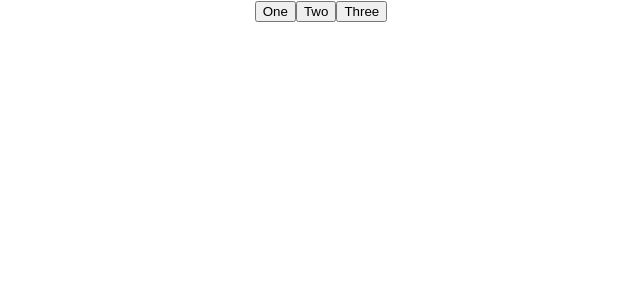
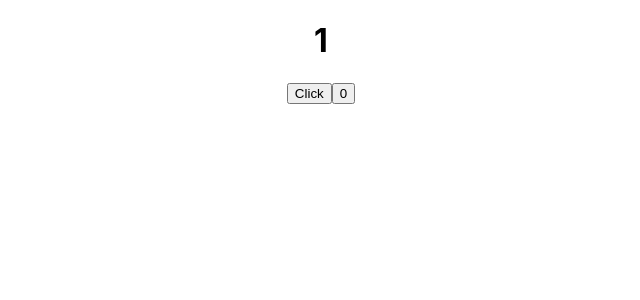
Before and after one commit to ivanrussui/microtasks-new, a React (Create React App) app: page / in a window 1280 px wide. Shown: the top 300 px of the page, without its empty margins (319-959 px from the left). Built offline with nearby package versions, Linux system fonts and the light colour scheme.

Commit message:
04 - Хук useState

```diff
--- /dev/null
+++ b/src/04/MyUseState.tsx
@@ -0,0 +1,20 @@
+import {useState} from 'react';
+
+export const MyUseState = () => {
+    let [state, setState] = useState(1);
+
+    const onClickHandler = () => {
+        setState(++state);
+        console.log(state);
+    };
+
+    const onClickHandlerZero = () => setState(0);
+
+    return (
+        <>
+            <h1>{state}</h1>
+            <button onClick={onClickHandler}>Click</button>
+            <button onClick={onClickHandlerZero}>0</button>
+        </>
+    );
+};
--- a/src/App.tsx
+++ b/src/App.tsx
@@ -3,13 +3,15 @@ import './App.css';
 import {Site} from './01/Site';
 import {StudentsAndTopCars} from './02/StudentsAndTopCars';
 import {ButtonWrap} from './03/ButtonWrap';
+import {MyUseState} from './04/MyUseState';
 
 function App() {
     return (
         <div className="App">
             {/*<Site/>*/}
             {/*<StudentsAndTopCars/>*/}
-            <ButtonWrap/>
+            {/*<ButtonWrap/>*/}
+            <MyUseState/>
         </div>
     );
 }
```
